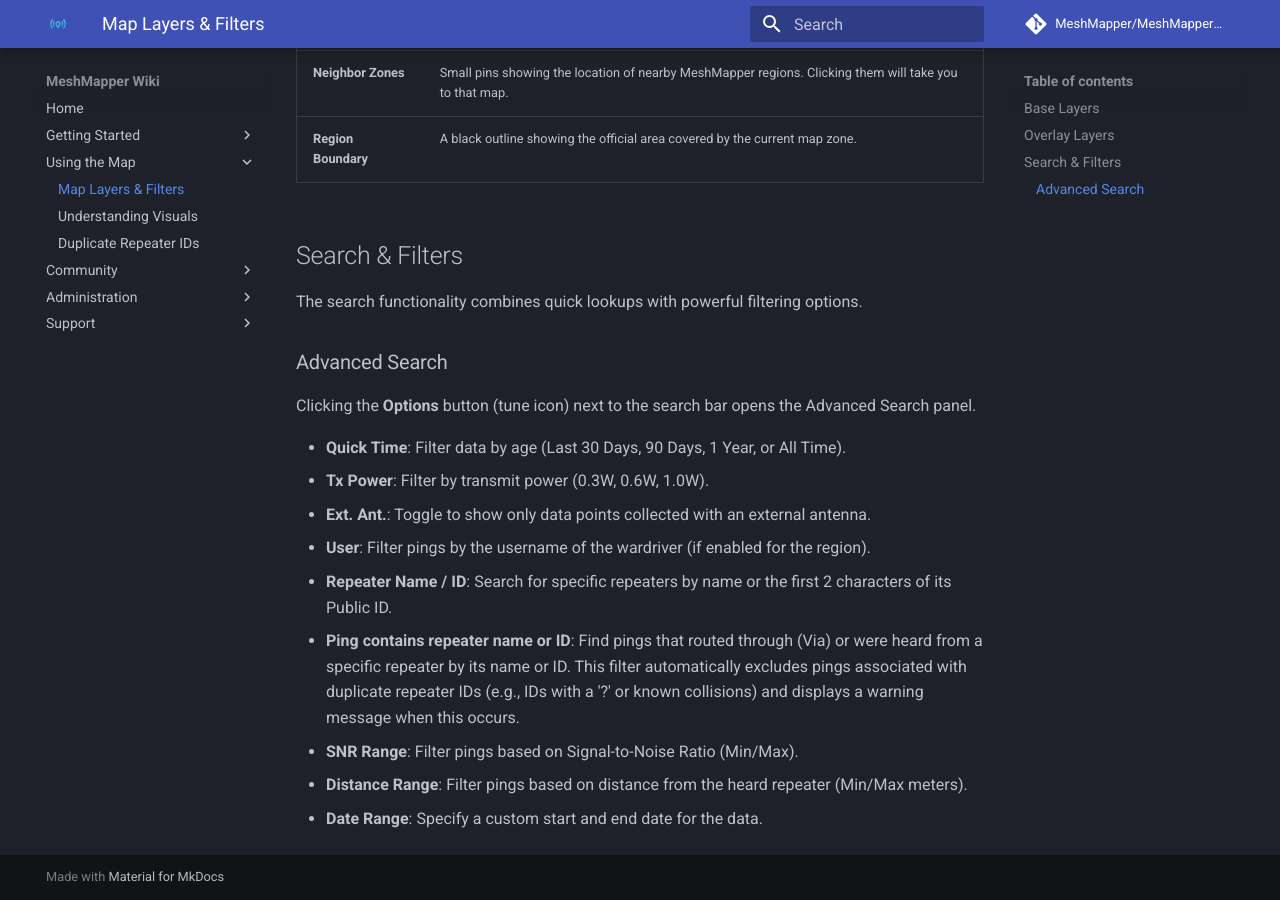
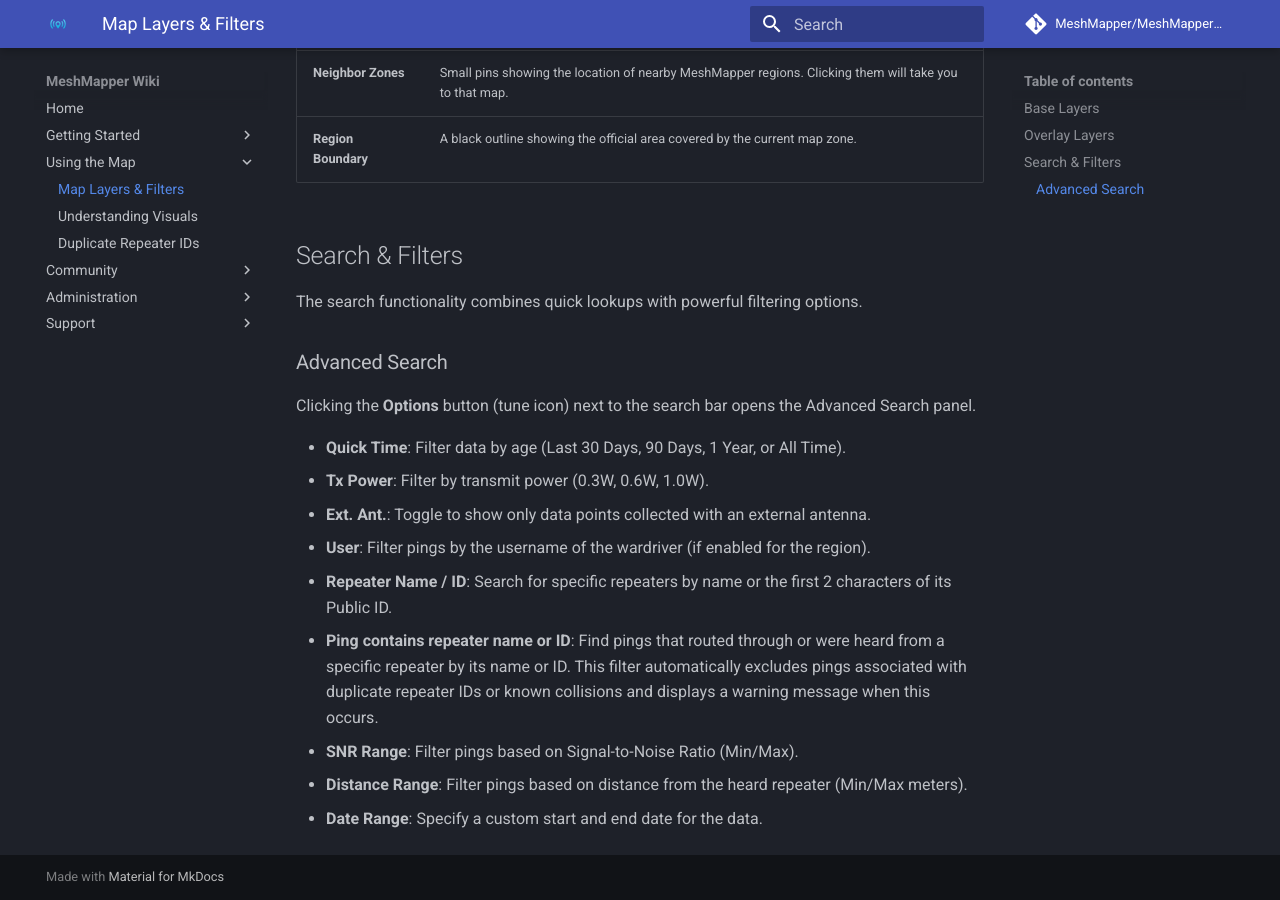
Before and after one commit to MeshMapper/MeshMapper_Wiki, an MkDocs documentation site: the page built from docs/layers.md, in a window 1280 px wide and 900 px high, scrolled down 1370 px. Built offline with MkDocs 1.6.1 and Material for MkDocs 9.7.7, drawn with Linux system fonts in a browser that asks for light colours; comment, search, counter and statistics services are not loaded.

Commit message:
Corrected formatting

```diff
--- a/docs/layers.md
+++ b/docs/layers.md
@@ -44,7 +44,7 @@
   - **Ext. Ant.**: Toggle to show only data points collected with an external antenna.
   - **User**: Filter pings by the username of the wardriver (if enabled for the region).
   - **Repeater Name / ID**: Search for specific repeaters by name or the first 2 characters of its Public ID.
-  - **Ping contains repeater name or ID**: Find pings that routed through (Via) or were heard from a specific repeater by its name or ID. This filter automatically excludes pings associated with duplicate repeater IDs (e.g., IDs with a '?' or known collisions) and displays a warning message when this occurs.
+  - **Ping contains repeater name or ID**: Find pings that routed through or were heard from a specific repeater by its name or ID. This filter automatically excludes pings associated with duplicate repeater IDs or known collisions and displays a warning message when this occurs.
   - **SNR Range**: Filter pings based on Signal-to-Noise Ratio (Min/Max).
   - **Distance Range**: Filter pings based on distance from the heard repeater (Min/Max meters).
   - **Date Range**: Specify a custom start and end date for the data.
```
